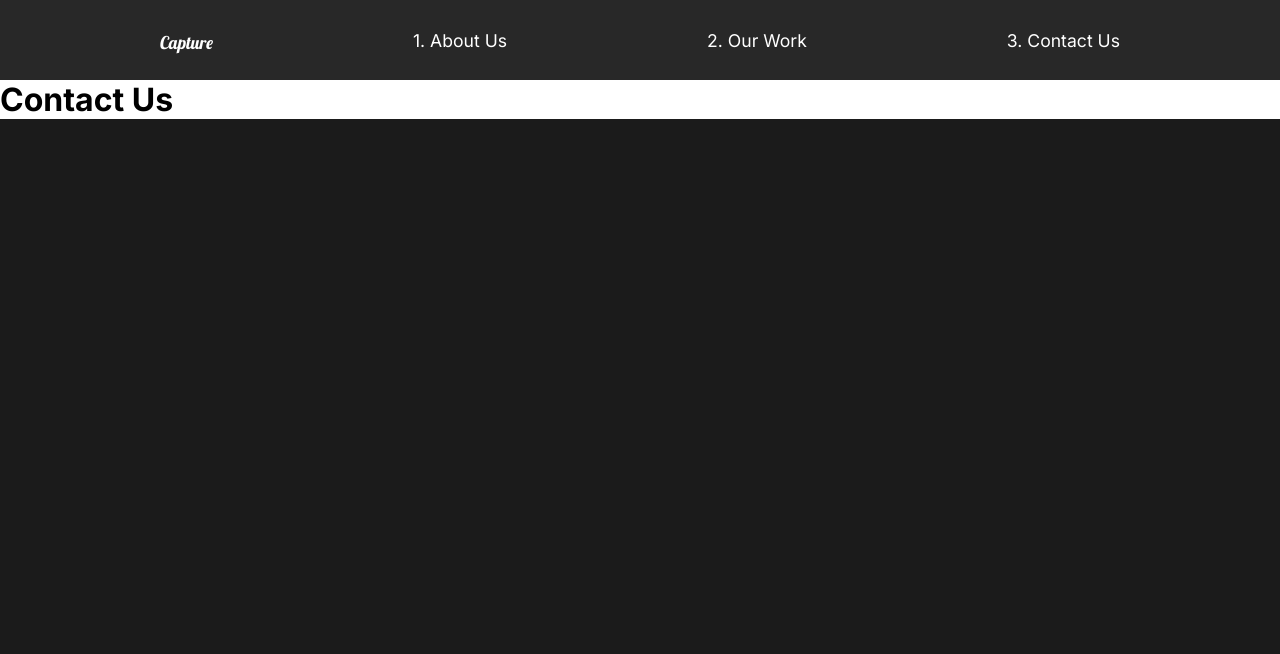
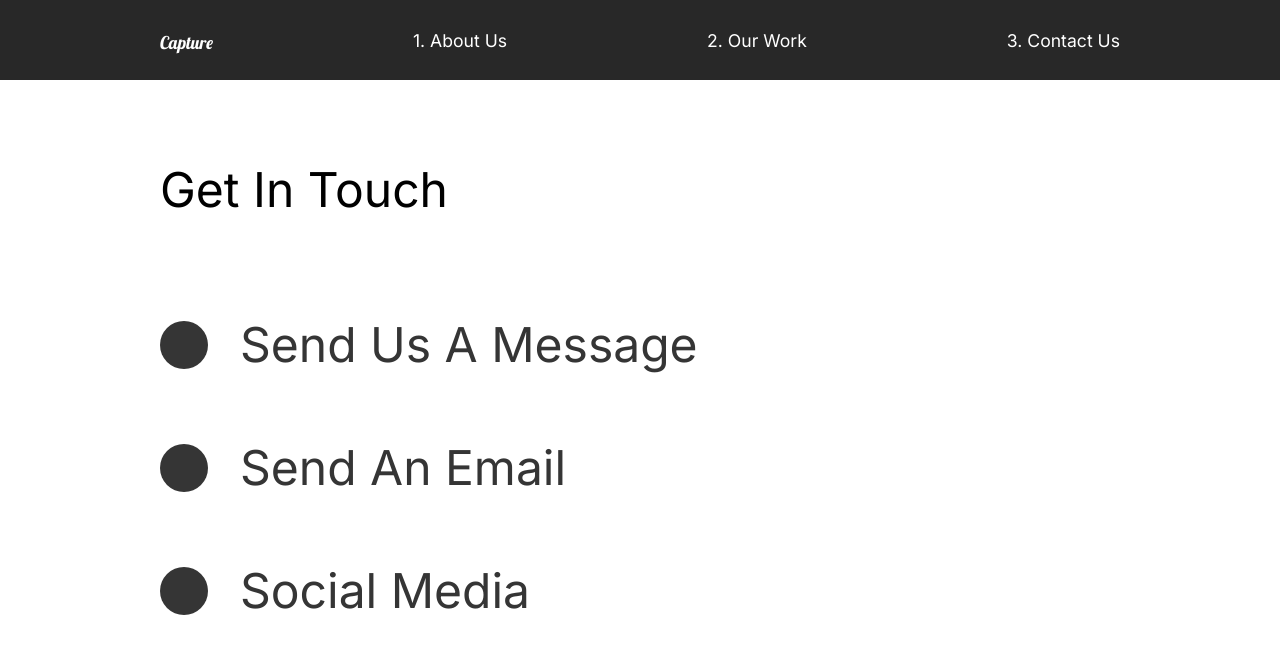
Before and after one commit to gcshisir/Capture, a React (Create React App) app in the folder react projects/capture/: page /contact in a window 1280 px wide. Shown: the top 654 px of the page. Built offline with nearby package versions, Linux system fonts and the light colour scheme.

Commit message:
added contacts page

```diff
--- a/react projects/capture/src/App.js
+++ b/react projects/capture/src/App.js
@@ -41,4 +41,4 @@
 
 export default App;
 
-// 14 completed
+// 21 completed
--- a/react projects/capture/src/pages/ContactUs.js
+++ b/react projects/capture/src/pages/ContactUs.js
@@ -2,20 +2,75 @@
 
 // Animations
 import { motion } from "framer-motion";
-import { pageAnimation } from "../animation";
+import { pageAnimation, titleAnim } from "../animation";
+import styled from "styled-components";
 
 const ContactUs = () => {
   return (
-    <motion.div
+    <ContactStyle
       variants={pageAnimation}
       exit="exit"
       initial="hidden"
       animate="show"
       style={{ background: "#fff" }}
     >
-      <h1>Contact Us</h1>
-    </motion.div>
+      <Title>
+        <Hide>
+          <motion.h2 variants={titleAnim}>Get In Touch</motion.h2>
+        </Hide>
+      </Title>
+      <div>
+        <Hide>
+          <Social variants={titleAnim}>
+            <Circle />
+            <h2>Send Us A Message</h2>
+          </Social>
+        </Hide>
+        <Hide>
+          <Social variants={titleAnim}>
+            <Circle />
+            <h2>Send An Email</h2>
+          </Social>
+        </Hide>
+        <Hide>
+          <Social variants={titleAnim}>
+            <Circle />
+            <h2>Social Media</h2>
+          </Social>
+        </Hide>
+      </div>
+    </ContactStyle>
   );
 };
 
+const ContactStyle = styled(motion.div)`
+  padding: 5rem 10rem;
+  color: #353535;
+  min-height: 90vh;
+`;
+
+const Title = styled.div`
+  margin-bottom: 4rem;
+  color: #000;
+`;
+
+const Hide = styled.div`
+  overflow: hidden;
+`;
+
+const Circle = styled.div`
+  border-radius: 50%;
+  width: 3rem;
+  height: 3rem;
+  background-color: #353535;
+`;
+
+const Social = styled(motion.div)`
+  display: flex;
+  align-items: center;
+  h2 {
+    margin: 2rem;
+  }
+`;
+
 export default ContactUs;
--- a/react projects/capture/src/pages/OurWork.js
+++ b/react projects/capture/src/pages/OurWork.js
@@ -11,6 +11,7 @@
 
 // Animations
 import { motion } from "framer-motion";
+import { useScroll } from "../hooks/useScroll";
 import {
   pageAnimation,
   fade,
@@ -21,6 +22,9 @@
 } from "../animation";
 
 const OurWork = () => {
+  const [element, controls] = useScroll();
+  const [element2, controls2] = useScroll();
+
   return (
     <Work
       variants={pageAnimation}
@@ -44,16 +48,16 @@
           </Hide>
         </Link>
       </Movie>
-      <Movie>
+      <Movie ref={element} variants={fade} animate={controls} initial="hidden">
         <h2>The Racer</h2>
-        <div className="line"></div>
+        <motion.div variants={lineAnim} className="line"></motion.div>
         <Link to="/work/the-racer">
           <img src={theracer} alt="theracer" />
         </Link>
       </Movie>
-      <Movie>
+      <Movie ref={element2} variants={fade} animate={controls2} initial="hidden">
         <h2>The Goodtimes</h2>
-        <div className="line"></div>
+        <motion.div variants={lineAnim} div className="line"></motion.div>
         <Link to="/work/good-times">
           <img src={goodtimes} alt="goodtimes" />
         </Link>
@@ -72,7 +76,7 @@
   }
 `;
 
-const Movie = styled.div`
+const Movie = styled(motion.div)`
   padding-bottom: 10rem;
 
   .line {
```
Also changed, not shown: 1 other file (tests, documents, lock files or other folders).
